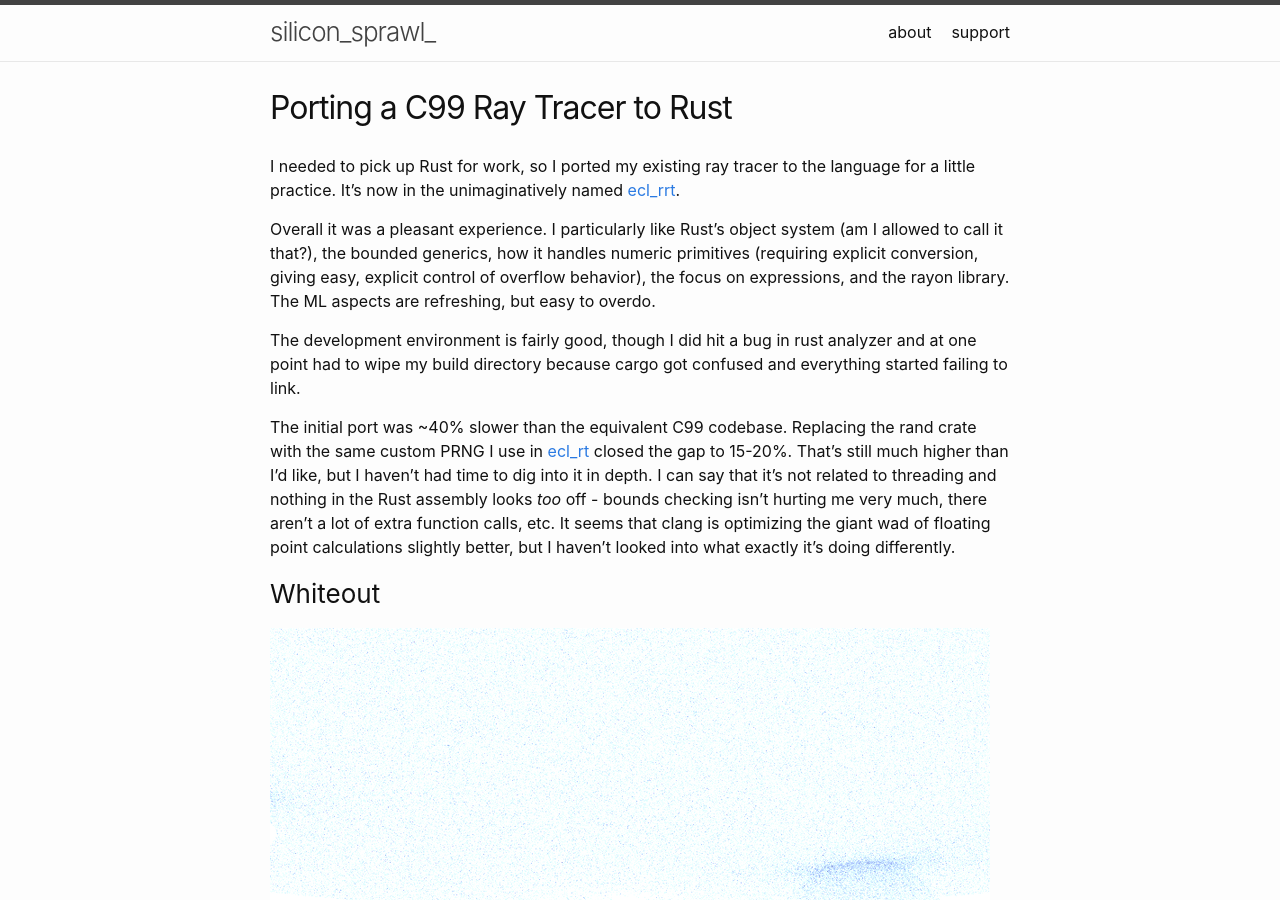
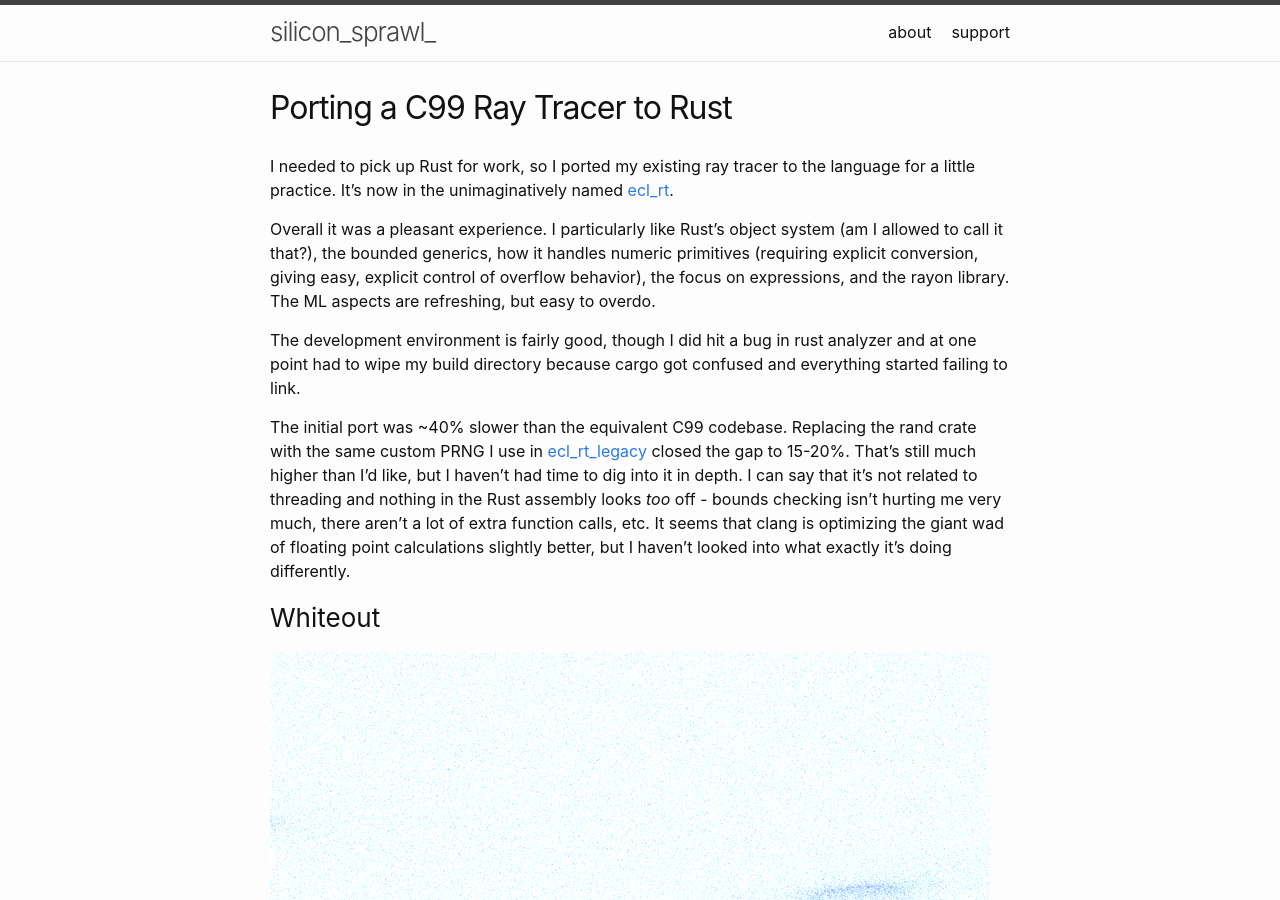
Before and after one commit to elindsey/elindsey.github.io, a Jekyll site: the page built from _posts/2020-09-27-rust-ray-tracer.md, in a window 1280 px wide and 900 px high. Built offline with Jekyll 4.4.1, drawn with Linux system fonts in a browser that asks for light colours.

Commit message:
update links for ecl_rt rename

```diff
--- a/_posts/2020-09-27-rust-ray-tracer.md
+++ b/_posts/2020-09-27-rust-ray-tracer.md
@@ -5,7 +5,7 @@ title: "Porting a C99 Ray Tracer to Rust"
 
 I needed to pick up Rust for work, so I ported my existing ray tracer to the
 language for a little practice. It's now in the unimaginatively named
-[ecl_rrt](https://github.com/elindsey/ecl_rrt).
+[ecl_rt](https://github.com/elindsey/ecl_rrt).
 
 Overall it was a pleasant experience. I particularly like Rust's object system
 (am I allowed to call it that?), the bounded generics, how it handles numeric
@@ -19,7 +19,7 @@ confused and everything started failing to link.
 
 The initial port was ~40% slower than the equivalent C99 codebase. Replacing
 the rand crate with the same custom PRNG I use in
-[ecl_rt](https://github.com/elindsey/ecl_rt) closed the gap to 15-20%. That's
+[ecl_rt_legacy](https://github.com/elindsey/ecl_rt_legacy) closed the gap to 15-20%. That's
 still much higher than I'd like, but I haven't had time to dig into it in
 depth. I can say that it's not related to threading and nothing in the Rust
 assembly looks _too_ off - bounds checking isn't hurting me very much, there
```
Also changed, not shown: _posts/2020-08-02-ray-tracers.md (+1 -1 lines).
